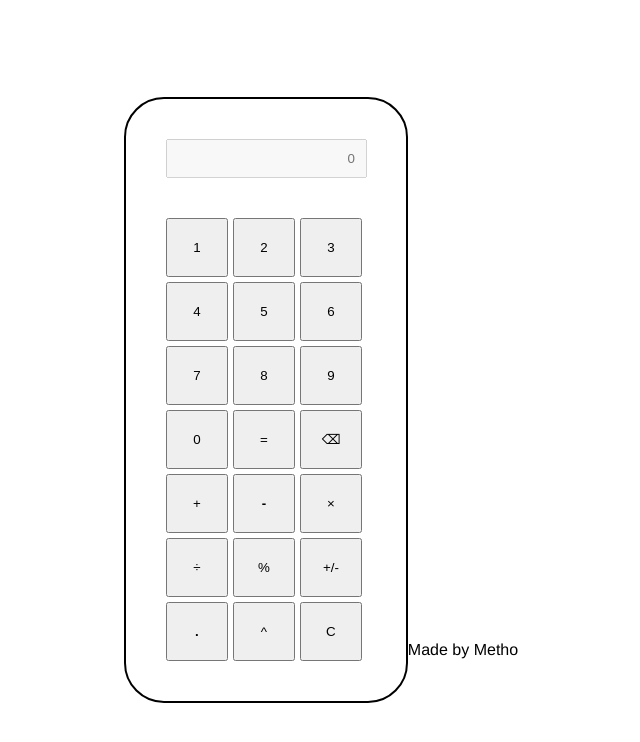
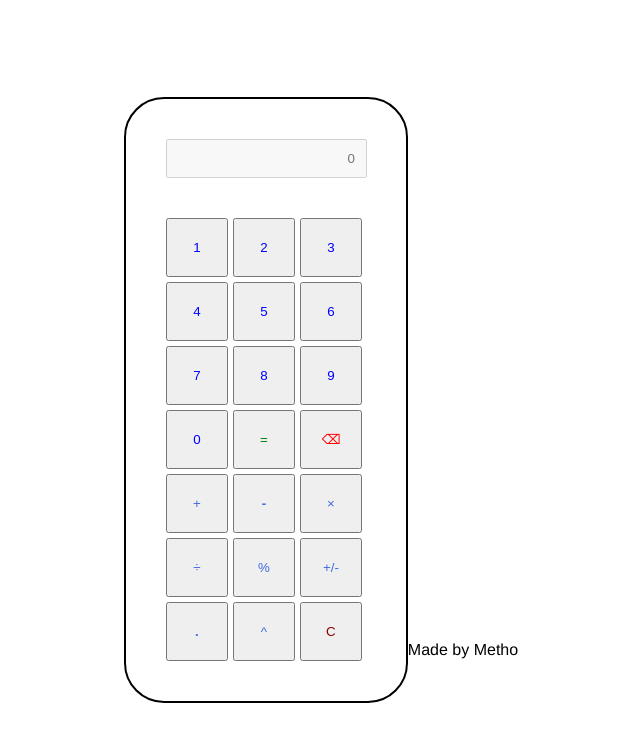
Before and after one commit to Metho-10/Calculator-App, a plain HTML site: page index.html in a window 1280 px wide. Shown: the whole page, without its empty margins (319-959 px from the left). Drawn offline with Linux system fonts and the light colour scheme.

Commit message:
I changed the color of the numbers

```diff
--- a/Cal-Project.js
+++ b/Cal-Project.js
@@ -22,6 +22,7 @@ function Calculate() {
   // it replaces the percentage with /100 so the computer would be able to recognize it and calculate it
   replacedVersion=replacedVersion.replace(/\^/g,'**')
   // it replaces the exponential symbol with ** so the computer would be able to recognize it and calculate it. The back-slash helps for the computer to recognize it is not an ending
+
   ScreenDisplay.value=eval(replacedVersion);
   // it should calculate the value with /100
  } catch (error) {
--- a/index.html
+++ b/index.html
@@ -10,27 +10,27 @@
 <div id="Cal-Body">
  <input type="text" disabled placeholder="0" id="Display">
  <div id="Buttons">
-  <button onclick="AppearOnScreen('1')">1</button>
-  <button onclick="AppearOnScreen('2')">2</button>
-  <button onclick="AppearOnScreen('3')">3</button>
-  <button onclick="AppearOnScreen('4')">4</button>
-  <button onclick="AppearOnScreen('5')">5</button>
-  <button onclick="AppearOnScreen('6')">6</button>
-  <button onclick="AppearOnScreen('7')">7</button>
-  <button onclick="AppearOnScreen('8')">8</button>
-  <button onclick="AppearOnScreen('9')">9</button>
-  <button onclick="AppearOnScreen('0')">0</button>
-  <button onclick="Calculate()">=</button>
-  <button onclick="Backspace()">⌫</button>
-  <button onclick="AppearOnScreen('+')">+</button>
-  <button onclick="AppearOnScreen('-')"><strong>-</strong></button>
-  <button onclick="AppearOnScreen('*')">×</button>
-  <button onclick="AppearOnScreen('/')">÷</button>
-  <button onclick="AppearOnScreen('%')">%</button>
-  <button onclick="Negation()">+/-</button>
-  <button onclick="AppearOnScreen('.')"><strong>.</strong></button>
-  <button onclick="AppearOnScreen('^')">^</button>
-  <button onclick="ClearDisplay()">C</button>
+  <button onclick="AppearOnScreen('1')" style="color: blue;">1</button>
+  <button onclick="AppearOnScreen('2')" style="color: blue;">2</button>
+  <button onclick="AppearOnScreen('3')" style="color: blue;">3</button>
+  <button onclick="AppearOnScreen('4')" style="color: blue;">4</button>
+  <button onclick="AppearOnScreen('5')" style="color: blue;">5</button>
+  <button onclick="AppearOnScreen('6')" style="color: blue;">6</button>
+  <button onclick="AppearOnScreen('7')" style="color: blue;">7</button>
+  <button onclick="AppearOnScreen('8')" style="color: blue;">8</button>
+  <button onclick="AppearOnScreen('9')" style="color: blue;">9</button>
+  <button onclick="AppearOnScreen('0')" style="color: blue;">0</button>
+  <button onclick="Calculate()" style="color: green;">=</button>
+  <button onclick="Backspace()" style="color: red;">⌫</button>
+  <button onclick="AppearOnScreen('+')" style="color: royalblue">+</button>
+  <button onclick="AppearOnScreen('-')" style="color: royalblue"><strong>-</strong></button>
+  <button onclick="AppearOnScreen('*')" style="color: royalblue">×</button>
+  <button onclick="AppearOnScreen('/')" style="color: royalblue">÷</button>
+  <button onclick="AppearOnScreen('%')" style="color: royalblue">%</button>
+  <button onclick="Negation()" style="color: royalblue">+/-</button>
+  <button onclick="AppearOnScreen('.')" style="color: royalblue"><strong>.</strong></button>
+  <button onclick="AppearOnScreen('^')" style="color: royalblue">^</button>
+  <button onclick="ClearDisplay()" style="color: darkred;">C</button>
 
  </div>
 </div>
```
